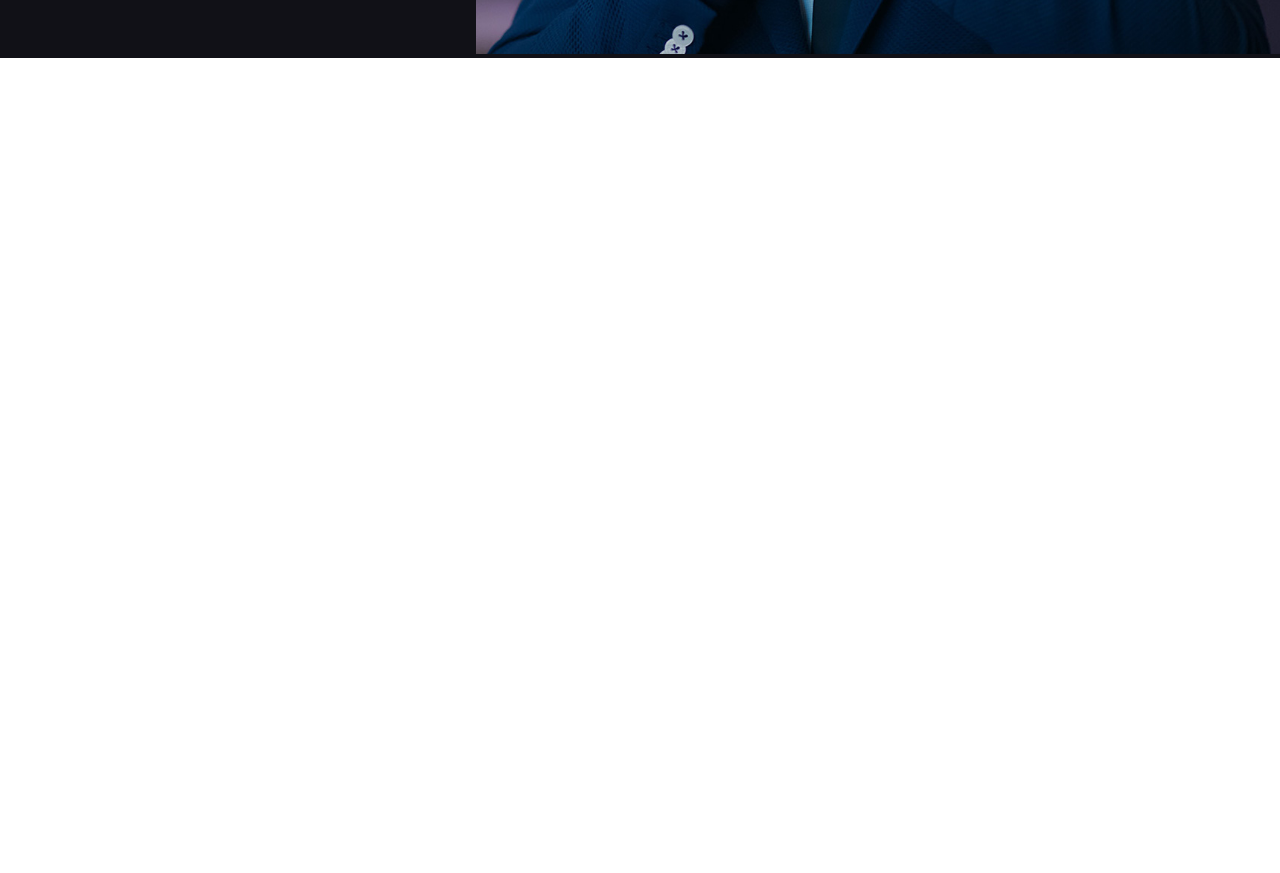
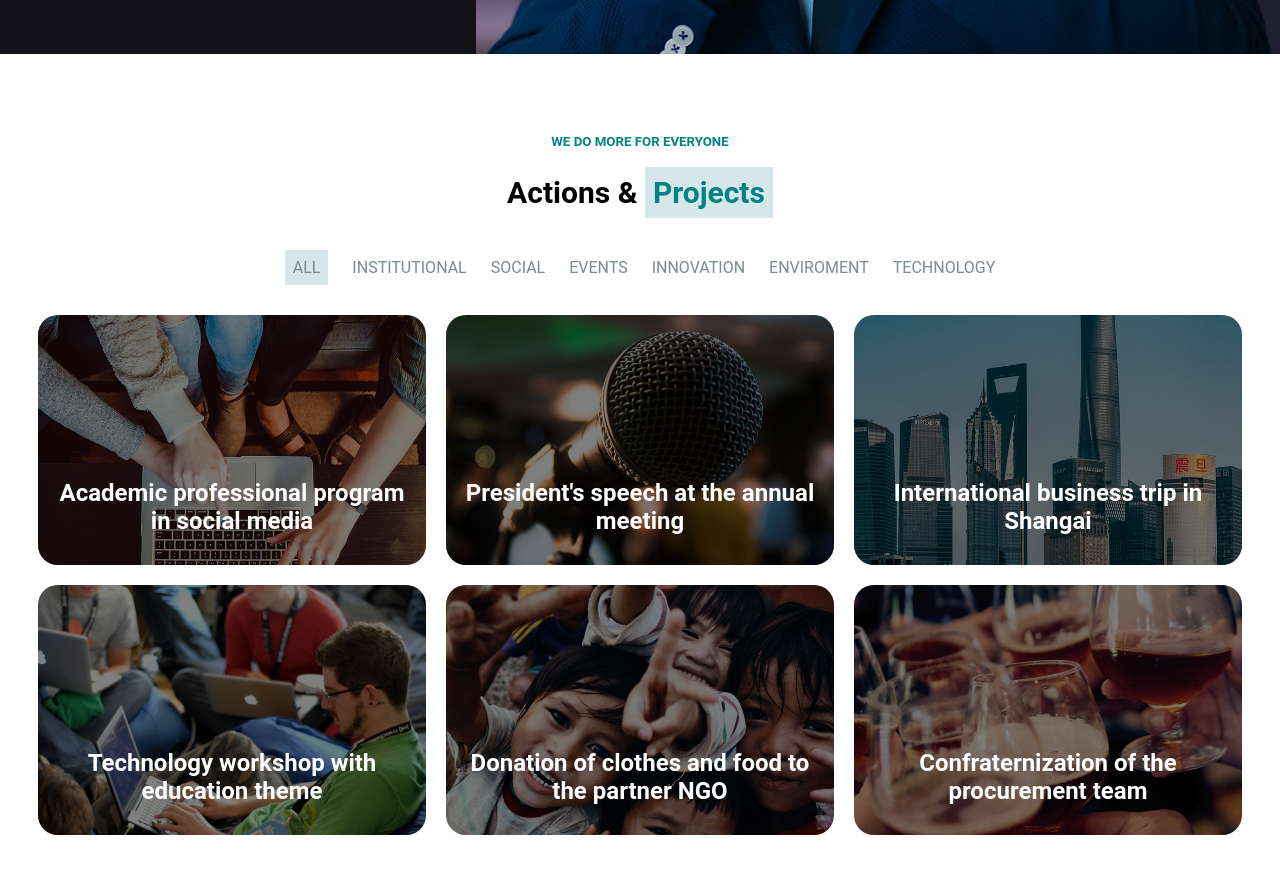
Before and after one commit to Anse98/proj-html-vuejs, a Vue app: page / in a window 1280 px wide. Shown: the part 2240-3113 px from the top of the page. Before the commit the page ends 2298 px from the top, so only its background shows below. Built offline with nearby package versions, Linux system fonts and the light colour scheme.

Commit message:
ADD-Page Action in html e css Aggiunta anche media query alla sezione network

```diff
--- /dev/null
+++ b/src/components/Actions.vue
@@ -0,0 +1,184 @@
+<script>
+
+</script>
+
+<template>
+  <section class="actions">
+    <div class="container">
+
+      <!-- header -->
+
+      <header>
+
+        <div class="mini-title">
+          <h5>WE DO MORE FOR EVERYONE</h5>
+        </div>
+
+        <div class="title">
+          <h1>Actions & <span class="bg-azure">Projects</span></h1>
+        </div>
+      </header>
+
+      <!-- navbar -->
+
+      <nav>
+        <ul>
+          <li class="bg-azure"><a href="">ALL</a></li>
+          <li><a href="#">INSTITUTIONAL</a></li>
+          <li><a href="#">SOCIAL</a></li>
+          <li><a href="#">EVENTS</a></li>
+          <li><a href="#">INNOVATION</a></li>
+          <li><a href="#">ENVIROMENT</a></li>
+          <li><a href="#">TECHNOLOGY</a></li>
+        </ul>
+      </nav>
+
+      <!-- cards -->
+      <div class="cards">
+        <div class="card">
+          <div class="card-content project-1">
+            <h2 class="title">Academic professional program in social media</h2>
+          </div>
+        </div>
+
+        <div class="card">
+          <div class="card-content project-2">
+            <h2 class="title">President's speech at the annual meeting</h2>
+          </div>
+        </div>
+
+        <div class="card">
+          <div class="card-content project-3">
+            <h2 class="title">International business trip in Shangai</h2>
+          </div>
+        </div>
+
+        <div class="card">
+          <div class="card-content project-4">
+            <h2 class="title">Technology workshop with education theme</h2>
+          </div>
+        </div>
+
+        <div class="card">
+          <div class="card-content project-5">
+            <h2 class="title">Donation of clothes and food to the partner NGO</h2>
+          </div>
+        </div>
+
+        <div class="card">
+          <div class="card-content project-6">
+            <h2 class="title">Confraternization of the procurement team</h2>
+          </div>
+        </div>
+      </div>
+    </div>
+  </section>
+</template>
+
+<style scoped lang="scss">
+.actions {
+  padding: 80px 12px;
+
+  .container {
+    header {
+      text-align: center;
+
+      .mini-title {
+        margin-bottom: 26px;
+        color: #058283;
+      }
+
+      .title {
+        margin-bottom: 40px;
+        font-size: 20px;
+
+
+        .bg-azure {
+          color: #058283;
+        }
+      }
+    }
+
+    nav {
+      margin-bottom: 30px;
+
+      ul {
+        display: flex;
+        justify-content: center;
+        align-items: center;
+        gap: 24px;
+
+        li {
+          color: #7F8990;
+        }
+      }
+    }
+
+    .cards {
+      display: flex;
+      flex-wrap: wrap;
+      row-gap: 20px;
+
+      .card {
+        flex-basis: 33.333%;
+        padding: 0 10px;
+
+        .card-content {
+          height: 250px;
+          position: relative;
+          border-radius: 20px;
+
+          &::before {
+            content: '';
+            position: absolute;
+            top: 0;
+            left: 0;
+            width: 100%;
+            height: 100%;
+            background-color: rgba(0, 0, 0, 0.5);
+            border-radius: 20px;
+          }
+
+          .title {
+            color: white;
+            padding: 0 10px;
+            text-align: center;
+            position: absolute;
+            bottom: 30px;
+          }
+
+          &.project-1 {
+            background: url('/public/images/project-1.jpg') no-repeat center;
+            background-size: cover;
+          }
+
+          &.project-2 {
+            background: url('/public/images/project-2.jpg') no-repeat center;
+            background-size: cover;
+          }
+
+          &.project-3 {
+            background: url('/public/images/project-3.jpg') no-repeat center;
+            background-size: cover;
+          }
+
+          &.project-4 {
+            background: url('/public/images/project-4.jpg') no-repeat center;
+            background-size: cover;
+          }
+
+          &.project-5 {
+            background: url('/public/images/project-5.jpg') no-repeat center;
+            background-size: cover;
+          }
+
+          &.project-6 {
+            background: url('/public/images/project-6.jpg') no-repeat center;
+            background-size: cover;
+          }
+        }
+      }
+    }
+  }
+}
+</style>
--- a/src/components/BusinessArea.vue
+++ b/src/components/BusinessArea.vue
@@ -156,6 +156,11 @@ export default {
   padding: 80px 0;
 
   .container {
+
+    .row {
+      align-items: center;
+    }
+
     .mini-title {
       margin-bottom: 30px;
       color: #00A6A6;
@@ -206,6 +211,7 @@ export default {
 
         .card-header {
           display: flex;
+          align-items: center;
           justify-content: space-between;
           margin-bottom: 14px;
         }
--- a/src/components/PageMain.vue
+++ b/src/components/PageMain.vue
@@ -2,6 +2,7 @@
 import Hero from './PageHero.vue';
 import BusinessArea from './BusinessArea.vue';
 import PageNetwork from './PageNetwork.vue';
+import Actions from './Actions.vue';
 
 export default {
   data() {
@@ -13,6 +14,7 @@ export default {
     Hero,
     BusinessArea,
     PageNetwork,
+    Actions,
   }
 
 }
@@ -24,6 +26,7 @@ export default {
       <Hero />
       <BusinessArea />
       <PageNetwork />
+      <Actions />
     </div>
   </main>
 </template>
--- a/src/components/PageNetwork.vue
+++ b/src/components/PageNetwork.vue
@@ -159,6 +159,7 @@
 
         .icon {
           color: #00A4A3;
+          font-size: 20px;
         }
       }
     }
@@ -178,5 +179,35 @@
       }
     }
   }
+
+  .right-part {
+    .image {
+      figure {
+        img {
+          display: flex;
+        }
+      }
+    }
+  }
+}
+
+// Medium devices (tablets, less than 992px)
+@media (max-width: 991.98px) {
+  .network {
+    flex-direction: column;
+
+    .content {
+      justify-content: center;
+
+      .buttons {
+        display: flex;
+        justify-content: space-between;
+
+        .read {
+          margin-right: 40px;
+        }
+      }
+    }
+  }
 }
 </style>
```
